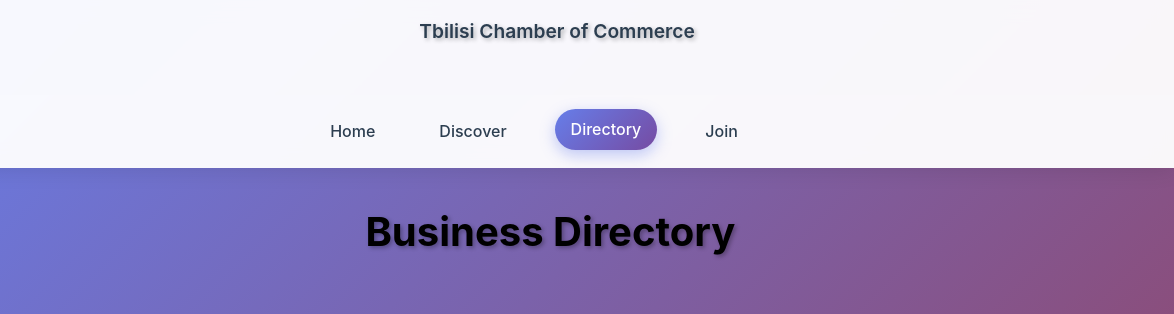
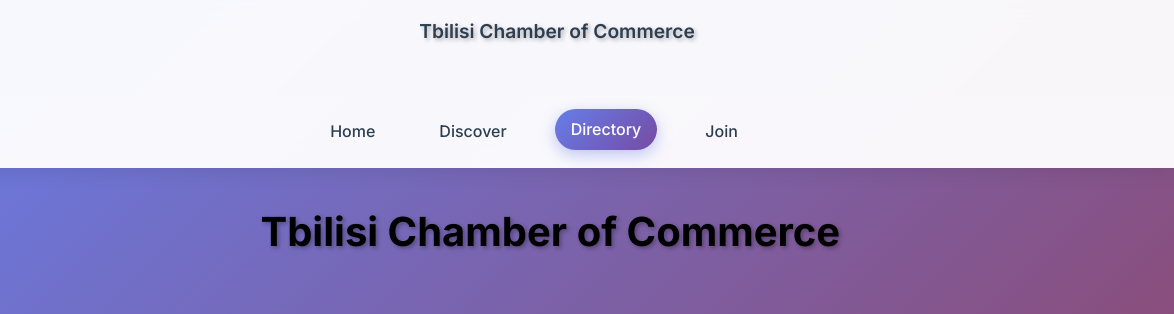
Before and after one commit to Akmurza/wdd231, a plain HTML site: page chamber/directory.html in a window 1280 px wide. Shown: the top 314 px of the page, 106-1280 px from the left. Drawn offline with Linux system fonts and the light colour scheme.

Commit message:
chambersmallcorrection

```diff
--- a/chamber/directory.html
+++ b/chamber/directory.html
@@ -7,9 +7,13 @@
     <title>Tbilisi Chamber of Commerce - Directory</title>
     <meta name="description" content="The official Tbilisi Chamber of Commerce directory of local businesses.">
     <meta name="author" content="Kuklin Aleksandr">
+    <link rel="preconnect" href="https://fonts.googleapis.com">
+    <link rel="preconnect" href="https://fonts.gstatic.com" crossorigin>
+    <link href="https://fonts.googleapis.com/css2?family=Inter:wght@300;400;500;600;700&display=swap" rel="stylesheet">
 
     <meta property="og:title" content="Tbilisi Chamber of Commerce">
     <meta property="og:description" content="Explore the Tbilisi Chamberof Commerce business directory.">
+    <meta property="og:image" content="https://your-github-username.github.io/wdd231/chamber/images/social-preview.jpg">
     <meta property="og:url" content="https://akmurza.github.io/wdd231/chamber/directory.html">
 
     <link rel="icon" href="images/favicon.ico" type="image/x-icon">
@@ -38,7 +42,7 @@
     </header>
 
     <main>
-        <h1>Business Directory</h1>
+        <h1>Tbilisi Chamber of Commerce</h1>
         <div class="view-toggle">
             <button id="grid-view">Grid View</button>
             <button id="list-view">List View</button>
```
